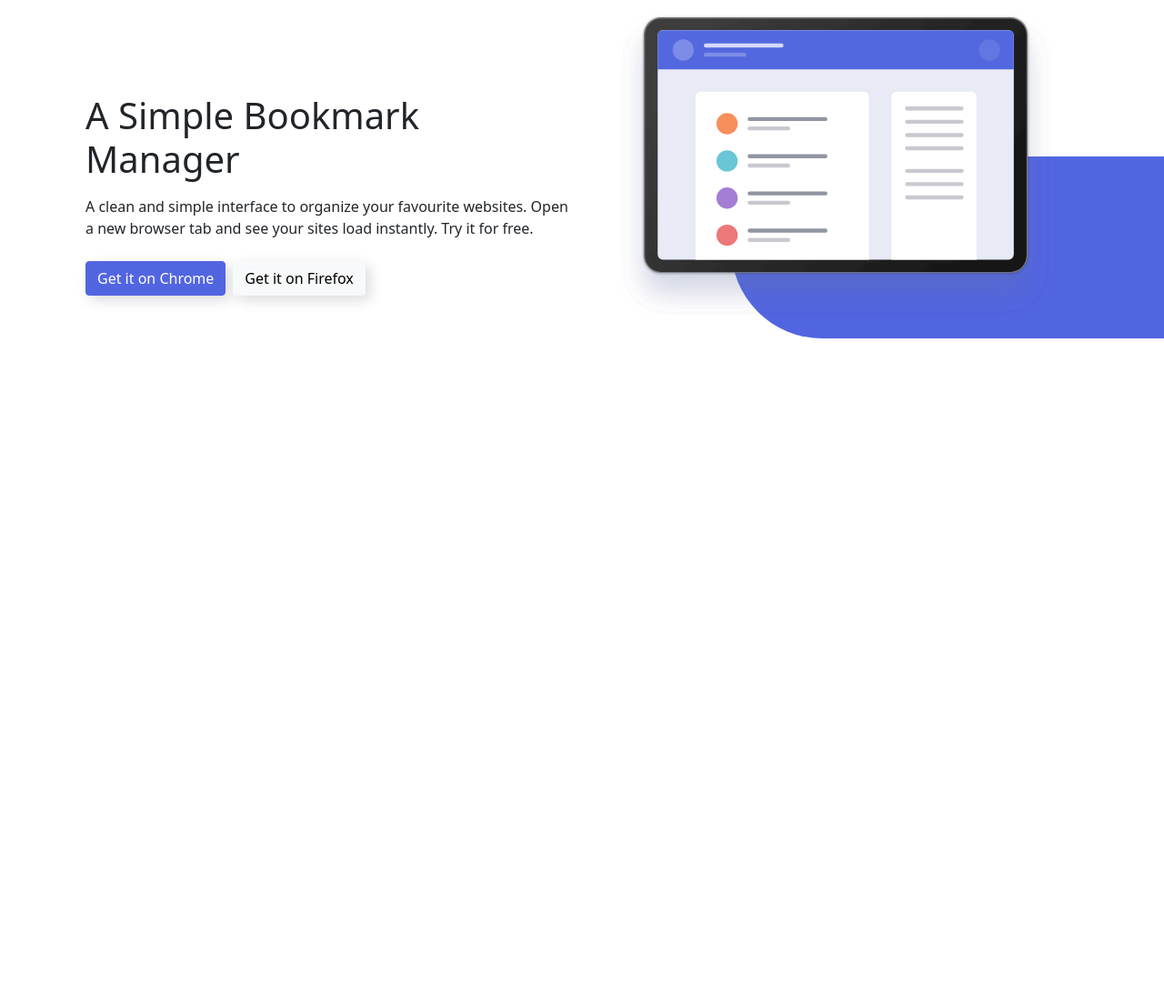
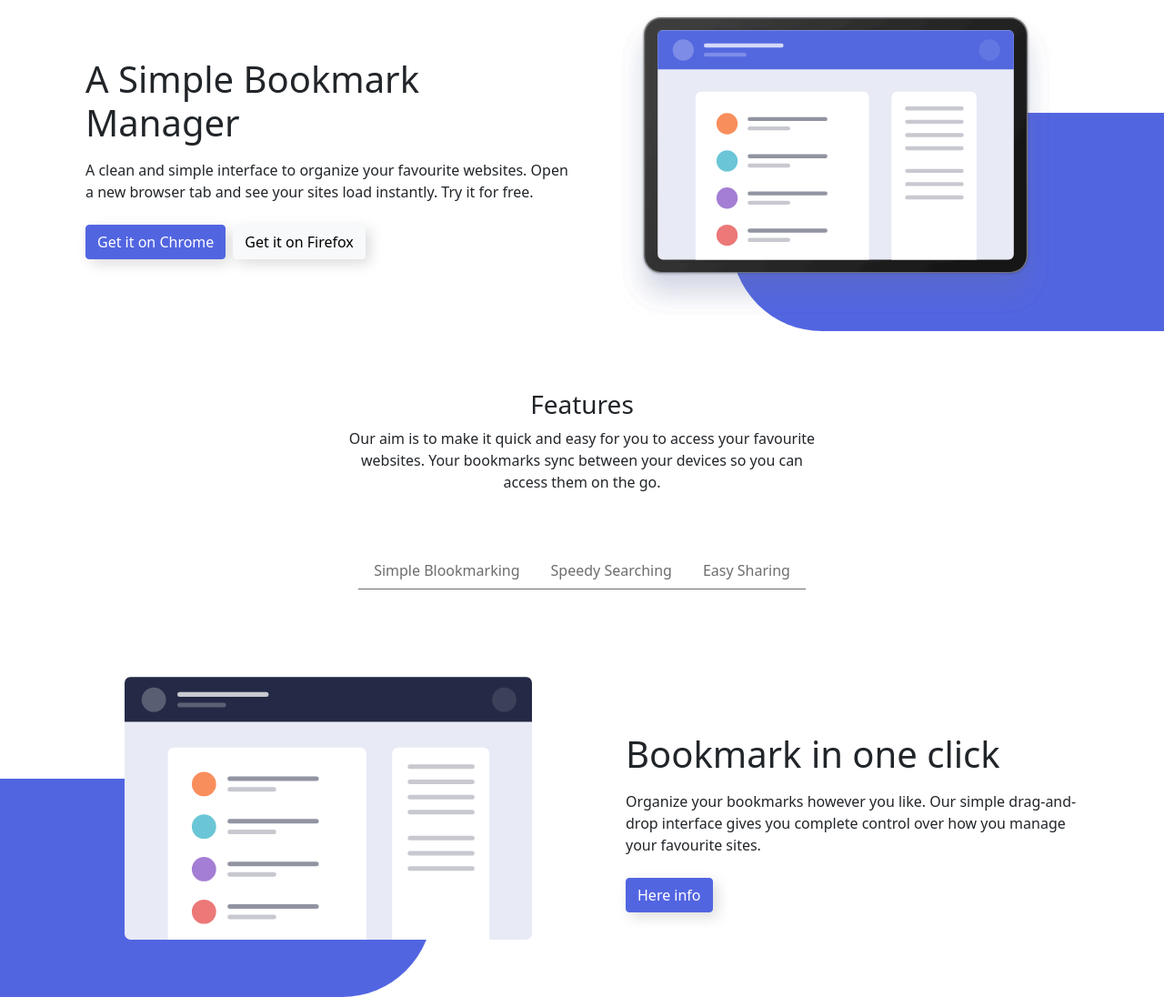
Before and after one commit to Laura-Ruiz/sprint2, a plain HTML site: page public/index.html in a window 1280 px wide. Shown: the part 140-1236 px from the top of the page at 91% size. Before the commit the page ends 800 px from the top, so only its background shows below. Drawn offline with nearby package versions, Linux system fonts and the light colour scheme.

Commit message:
Added section Features [Exercice 2]

```diff
--- a/public/index.html
+++ b/public/index.html
@@ -30,13 +30,13 @@
           <div class="collapse navbar-collapse" id="navbarTogglerDemo02">
             <ul class="navbar-nav ms-auto mb-2 mb-lg-0">
               <li class="nav-item">
-                <a class="nav-link" href="#">FEATURES</a>
+                <a class="nav-link navbar-link" href="#">FEATURES</a>
               </li>
               <li class="nav-item">
-                <a class="nav-link" href="#">PRICING</a>
+                <a class="nav-link navbar-link" href="#">PRICING</a>
               </li>
               <li class="nav-item">
-                <a class="nav-link" href="#">CONTACT</a>
+                <a class="nav-link navbar-link" href="#">CONTACT</a>
               </li>
             </ul>
             <form class="d-flex ps-3">
@@ -54,10 +54,10 @@
               class="illustration-hero img-fluid"
               src="../images/illustration-hero.svg"
             />
-            <div class="rectangulo"></div>
+            <div class="figure fig-right"></div>
           </div>
           <div
-            class="col order-lg-1 col-12 col-lg-6 text-center text-lg-start mt-5 mt-lg-1 d-flex flex-column gap-2"
+            class="col order-lg-1 col-12 col-lg-6 text-center text-lg-start mt-lg-1 d-flex flex-column gap-2"
           >
             <h1>A Simple Bookmark Manager</h1>
             <p>
@@ -78,6 +78,60 @@
           </div>
         </div>
       </section>
+      <section class="container col-12 col-lg-6 text-center mt-5">
+        <h3>Features</h3>
+        <p>
+          Our aim is to make it quick and easy for you to access your favourite
+          websites. Your bookmarks sync between your devices so you can access
+          them on the go.
+        </p>
+      </section>
+      <ul class="nav nav-tabs justify-content-center d-flex flex-column flex-lg-row">
+        <li class="nav-item  border-bottom">
+          <a class="nav-link second-nav" aria-current="page" href="#"
+            >Simple Blookmarking</a
+          >
+        </li>
+        <li class="nav-item border-bottom">
+          <a class="nav-link second-nav" href="#">Speedy Searching</a>
+        </li>
+        <li class="nav-item border-bottom">
+          <a class="nav-link second-nav" href="#">Easy Sharing</a>
+        </li>
+      </ul>
+      <section class="container">
+        <div class="row align-items-center mt-5">
+          <div
+            class="col column-left-2 order-lg-1 col-12 col-lg-6 d-flex justify-content-center"
+          >
+            <img
+              class="illustration-features-1 img-fluid px-3"
+              src="../images/illustration-features-tab-1.svg"
+            />
+            <div class="figure fig-left "></div>
+          </div>
+          <div
+            class="col order-lg-2 col-12 col-lg-6 ps-lg-5 text-center text-lg-start d-flex flex-column gap-2"
+          >
+            <h1>Bookmark in one click</h1>
+            <p>
+              Organize your bookmarks however you like. Our simple drag-and-drop
+              interface gives you complete control over how you manage your
+              favourite sites.
+            </p>
+            <div
+              class="d-flex gap-2"
+            >
+            <button
+              class="btn btn-primary
+              d-none d-lg-block"
+              type="submit"
+            >
+              Here info
+            </button>
+          </div>
+        </div>
+      </section>
     </main>
   </body>
 
--- a/sass/style.scss
+++ b/sass/style.scss
@@ -4,8 +4,18 @@ $secondary: #FA5959;
 
 
 $navbar-light-toggler-border-color: none;
+$navbar-padding-y: 2em;
 
-$navbar-padding-y: 2em;
+$nav-tabs-border-color: none;
+
+$nav-link-color: #6e6d6d;
+
+
+$nav-tabs-link-active-color: black;
+$nav-link-hover-color: black;
+
+
+$border-color: #6e6d6d;
 
 
 @import "../node_modules/bootstrap/scss/bootstrap.scss";
@@ -27,52 +37,84 @@ $navbar-light-toggler-icon-bg: url("../images/icon-hamburger.svg");
     padding-left: 1.5em;
 }
 
-.nav-link{
+.navbar-link{
     font-family: unset;
     font-weight: 600;
     letter-spacing: 0.1em;
 }
 
-.illustration-hero{
+.second-nav:hover{
+    border-bottom: 3px solid red;
+}
+
+
+.nav-item{
+    justify-content: center;
+    display: flex;
+}
+
+.illustration-hero, .illustration-features-1{
     width: 30em;
     height: auto;
     position: absolute;
     z-index: 1;
 }
 
-.rectangulo {
+.figure {
     position: relative;
-    height:200px;
+    height:15rem;
+    background: #5265E1;
+    top: 7rem;
     width: 38vw;
+}
+.fig-right{
     border-radius: 100px 0 0 100px;
-    background: #5265E1;
     left: 10vw;
-    top: 10rem;
 }
 
-.column-right{
-    height: 25rem;
+.fig-left{
+    border-radius:  0 100px 100px 0;
+    left: -10vw;
+}
+
+.column-right,.column-left-2{
+    height: 20rem;
 }
 
 
+
 @media (min-width: 481px) and (max-width: 992px){
-    .rectangulo{
+    .fig-right{
         width: 65vw;
         left: 17vw;
         top: 9rem;
     }
-    .column-right{
-        height: 20rem;
+
+    .fig-left{
+        width: 65vw;
+        left: -20vw;
+
     }
+    .column-right, .column-left-2{
+        height: 25rem;
+    }
+
 }
 @media (min-width: 320px) and (max-width: 480px){
-    .rectangulo{
+    .fig-right{
         width: 65vw;
         left: 17vw;
         top: 7rem;
+    }
 
+    .fig-left{
+        width: 77vw;
+        left: -12vw;
+        top: 9rem;
     }
-    .column-right{
-        height: 20rem;
+
+    .column-right, .column-left-2{
+        height: 25rem;
     }
+
 }
```
Also changed, not shown: public/css/style.css, 1 other file.
